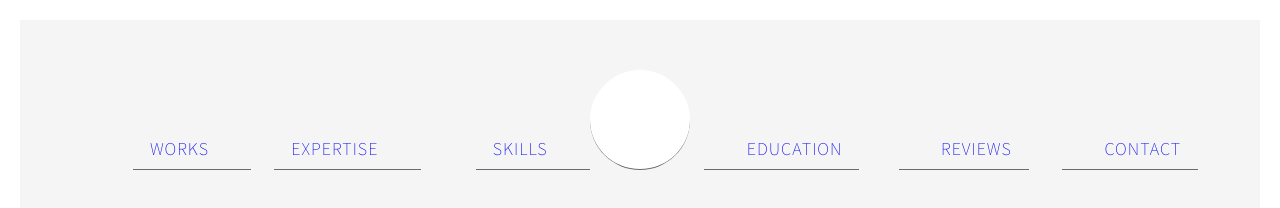
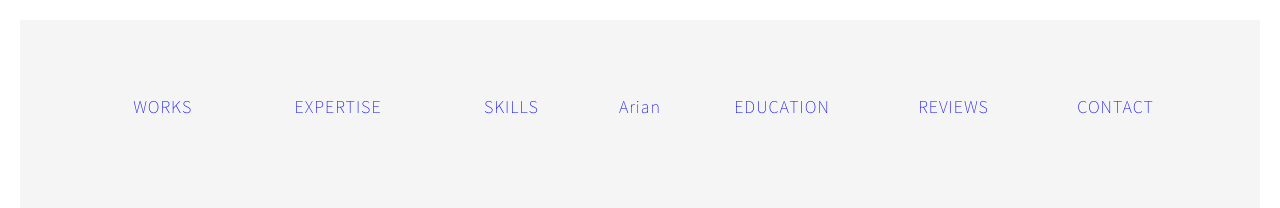
Before and after one commit to ArianZargaran/css4_features, a plain HTML site: page index.html in a window 1280 px wide. Drawn offline with Linux system fonts and the light colour scheme.

Commit message:
Grid Fixed

```diff
--- a/css/components/_az_cells.scss
+++ /dev/null
@@ -1,57 +0,0 @@
-.az_main-navbar_works {
-  grid-column: 3;
-  grid-row: 2;
-  @include MQ(M){
-  grid-column: 1;
-  grid-row: 2;
-  }
-}
-.az_main-navbar_expertise {
-  grid-column: 4;
-  grid-row: 2;
-  @include MQ(M){
-    grid-column: 2;
-    grid-row: 2;
-    }
-  }
-.az_main-navbar_skills {
-  grid-column: 5;
-  grid-row: 2;
-  @include MQ(M){
-   grid-column: 3;
-   grid-row: 2;
-  }
-}
-.az_main-navbar_avatar  {
-  grid-column: 4;
-  grid-row: 1;
-  @include MQ(M){
-    grid-column: 4;
-    grid-row: span 3;
-    }
-  }
-
-.az_main-navbar_education {
-  grid-column: 3;
-  grid-row: 3;
-  @include MQ(M){
-    grid-column: 5;
-    grid-row: 2;
-  }
-}
-.az_main-navbar_reviews {
-  grid-column: 4;
-  grid-row: 3;
-  @include MQ(M){
-  grid-column: 6;
-  grid-row: 2;
-  }
-}
-.az_main-navbar_contact {
-  grid-column: 5;
-  grid-row: 3;
-  @include MQ(M){
-  grid-column: 7;
-  grid-row: 2;
-  }
-}
--- a/css/main.scss
+++ b/css/main.scss
@@ -10,19 +10,32 @@
 @import 'components/az_body.scss';
 
 //navbar
-@import 'components/az_cells.scss';
+
 
 .az_main-navbar {
   display: grid;
   width: 90%;
   margin: 0 auto;
-  grid-template-columns: 1fr 1fr 1fr 100px 1fr 1fr 1fr;
-  grid-template-rows: 100px 50px 50px;
+  grid-template-columns: 1fr 100px 1fr;
   align-items: end;
-  span, h1 {
-    display: flex;
-    justify-content: center;
+  @include MQ(M){
+    grid-template-rows: 100px 50px 50px;
   }
+}
+
+.az_main-navbar_container-left {
+  display: flex;
+  justify-content: space-around;
+}
+
+.az_main-navbar_container-right {
+  display: flex;
+  justify-content: space-around;
+}
+
+.az_main-navbar_avatar {
+  display: flex;
+  justify-content: center;
 }
 
 .az_main-navbar_item {
@@ -39,48 +52,3 @@
     }
   }
 }
-
-.az_main-navbar_item-right {
-  align-self: center;
-  @include MQ(M){
-  align-self: end;
-  justify-self: end;
-  text-align: right;
-  line-height: 40px;
-  border-bottom: .5px solid #6b6b6b;
-  padding: 0 10% 0 25%;
-    &:hover {
-      color: #16a6b6;
-      border-bottom: .5px solid #16a6b6;
-    }
-  }
-}
-
-.az_main-navbar_item-left {
-  @include MQ(M){
-    align-self: end;
-    justify-self: end;
-    text-align: left;
-    border-bottom: .5px solid #6b6b6b;
-    line-height: 40px;
-    padding: 0 25% 0 10%;
-    &:hover {
-      color: #16a6b6;
-      border-bottom: .5px solid #16a6b6;
-    }
-  }
-}
-
-//LOGO REMAINING
-.az_main-navbar_avatar {
-  align-self: stretch;
-  background: #fff;
-  border-radius: 100%;
-  text-indent: -9999px;
-  border-bottom: .5px solid #6b6b6b;
-  cursor: pointer;
-  @include MQ(M){
-    height: 100px;
-    align-self: center;
-  }
-}
--- a/index.html
+++ b/index.html
@@ -18,15 +18,18 @@
 </head>
 <body>
   <nav class="az_main-navbar">
+    <div class="az_main-navbar_container-left">
       <span href="#" class="az_main-navbar_item az_main-navbar_item-left az_main-navbar_works"><a href="#">WORKS</a></span>
       <span href="#" class="az_main-navbar_item az_main-navbar_item-left az_main-navbar_expertise"><a href="#">EXPERTISE</a></span>
       <span href="#" class="az_main-navbar_item az_main-navbar_item-left az_main-navbar_skills"><a href="#">SKILLS</a></span>
+    </div>
     <h1 class="az_main-navbar_item az_main-navbar_avatar"><a href="#" >Arian</a></h1>
+    <div class="az_main-navbar_container-right">
       <span href="#" class="az_main-navbar_item az_main-navbar_item-right az_main-navbar_education"><a href="#">EDUCATION</a></span>
       <span href="#" class="az_main-navbar_item az_main-navbar_item-right az_main-navbar_reviews"><a href="#">REVIEWS</a></span>
       <span href="#" class="az_main-navbar_item az_main-navbar_item-right az_main-navbar_contact"><a href="#">CONTACT</a></span>
+    </div>
   </nav>
 
-  <script src="js/#.js"></script>
 </body>
 </html>
```
Also changed, not shown: css/main.css, 1 other file. Lines whose indentation alone changed are shown as unchanged.
